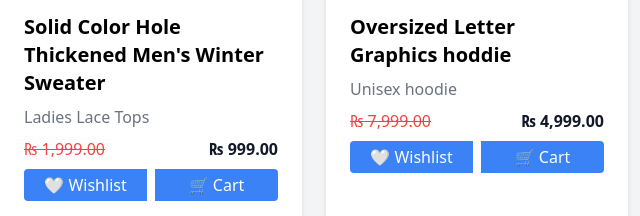
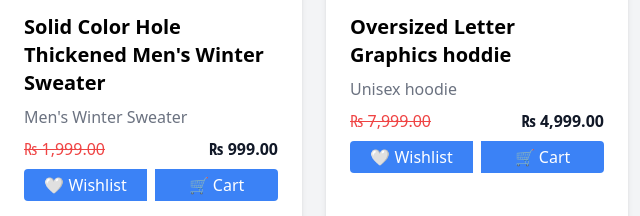
Before and after one commit to BiwashGurung/Shringar-with-dexys-style, a plain HTML site: page index.html in a window 1280 px wide. Shown: the part 2262-2478 px from the top of the page, 0-640 px from the left. Drawn offline with nearby package versions, Linux system fonts and the light colour scheme.

Commit message:
changed the desc

```diff
--- a/index.html
+++ b/index.html
@@ -182,7 +182,7 @@
               <!-- Product Details -->
               <div>
                   <div class="text-xl font-semibold mb-2">Solid Color Hole Thickened Men's Winter Sweater</div>
-                  <div class="text-gray-500 mb-2">Ladies Lace Tops</div>
+                  <div class="text-gray-500 mb-2">Men's Winter Sweater</div>
                   <!-- Price -->
                   <div class="flex justify-between items-center mb-2">
                     <div class="text-red-500 line-through">₨ 1,999.00</div>
```
